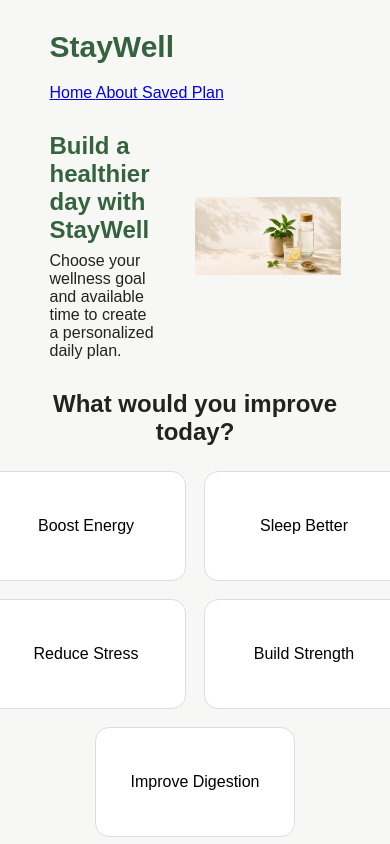
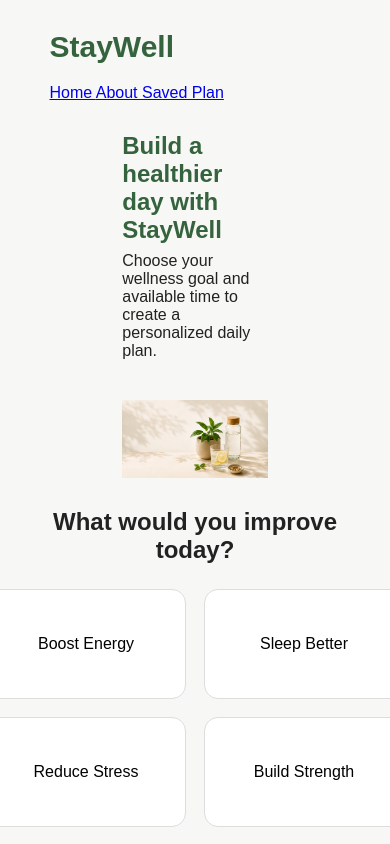
Before and after one commit to ayazsima/unit1-project-staywell, a React (Vite) app: page /#/ in a window 390 px wide. Shown: the top 844 px of the page. Built offline with nearby package versions, Linux system fonts and the light colour scheme.

Commit message:
Improve responsive layout for mobile screens

```diff
--- a/src/App.css
+++ b/src/App.css
@@ -17,7 +17,7 @@ h1 {
 
 @media (max-width: 768px) {
   .plan-columns {
-    flex-direction: column;
+      grid-template-columns: 1fr;
   }
     .goal-options {
     grid-template-columns: 200px;
@@ -37,4 +37,12 @@ h1 {
     flex-direction: column;
     align-items: center;
   }
+    .home-intro {
+    flex-direction: column;
+  }
+
+  .home-text,
+  .home-image {
+    width: 100%;
+  }
 }
--- a/src/components/ContactForm.css
+++ b/src/components/ContactForm.css
@@ -1,5 +1,6 @@
 .contact-form {
-  width: 500px;
+  width: 100%;
+  max-width: 500px;
   margin: 40px auto;
 }
 
```
